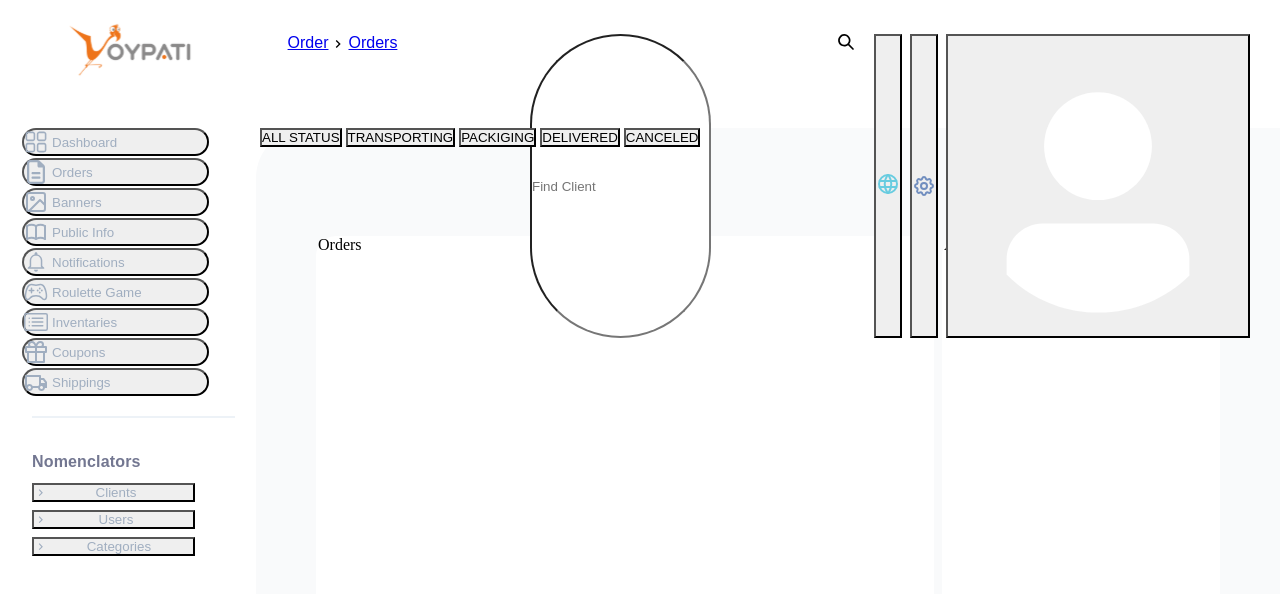
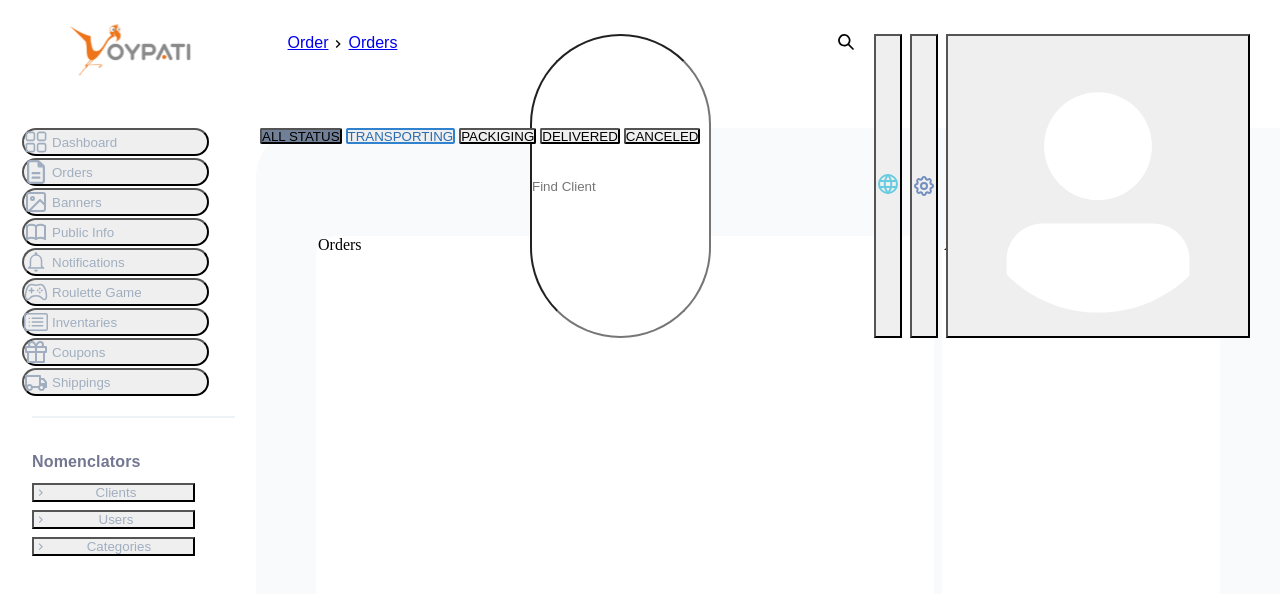
Before and after one commit to arielgomezmendez/voypati-app, a React (Vite) app: page / in a window 1280 px wide. Shown: the top 594 px of the page. Built offline with nearby package versions, Linux system fonts and the light colour scheme; the HTML template or start-up script is replaced by a standard one.

Commit message:
Improve styles of filter area

```diff
--- a/src/components/Main/FilterArea/FilterStatusArea/FilterStatusArea.jsx
+++ b/src/components/Main/FilterArea/FilterStatusArea/FilterStatusArea.jsx
@@ -5,19 +5,46 @@ const FilterStatusArea = () => {
   return (
     <>
       <Stack direction='row' spacing={4} align='center'>
-        <Button colorScheme='teal' variant='solid'>
+        <Button
+          colorScheme='#FFFF'
+          variant='solid'
+          size={'xs'}
+          height={'16px'}
+          borderRadius={"2px"}
+          background={"#718096"}>
           ALL STATUS
         </Button>
-        <Button colorScheme='teal' variant='outline'>
+        <Button
+          color={"#2B6CB0"}
+          border={"2px solid  #3182CE"}
+          size={'xs'}
+          height={'16px'}
+          borderRadius={"2px"}
+          variant='outline'>
           TRANSPORTING
         </Button>
-        <Button colorScheme='teal' variant='ghost'>
+        <Button
+          colorScheme='teal'
+          size={'xs'}
+          height={'16px'}
+          borderRadius={"2px"}
+          variant='outline'>
           PACKIGING
         </Button>
-        <Button colorScheme='teal' variant='link'>
+        <Button
+          colorScheme='teal'
+          variant='outline'
+          size={'xs'}
+          height={'16px'}
+          borderRadius={"2px"}>
           DELIVERED
         </Button>
-        <Button colorScheme='teal' variant='link'>
+        <Button
+          colorScheme='teal'
+          size={'xs'}
+          height={'16px'}
+          borderRadius={"2px"}
+          variant='outline'>
           CANCELED
         </Button>
       </Stack>
--- a/src/components/Main/Main.jsx
+++ b/src/components/Main/Main.jsx
@@ -15,7 +15,7 @@ const Main = () => {
         h='86%'
         gap='8'
       >
-        <GridItem pl='2'  area={'filterArea'}>
+        <GridItem pl='2'  area={'filterArea'} >
           <FilterArea/>
         </GridItem>
         <GridItem pl='2' bg='#FFFF' area={'nav'} borderRadius={"20px"} marginLeft={"58px"}>
```
